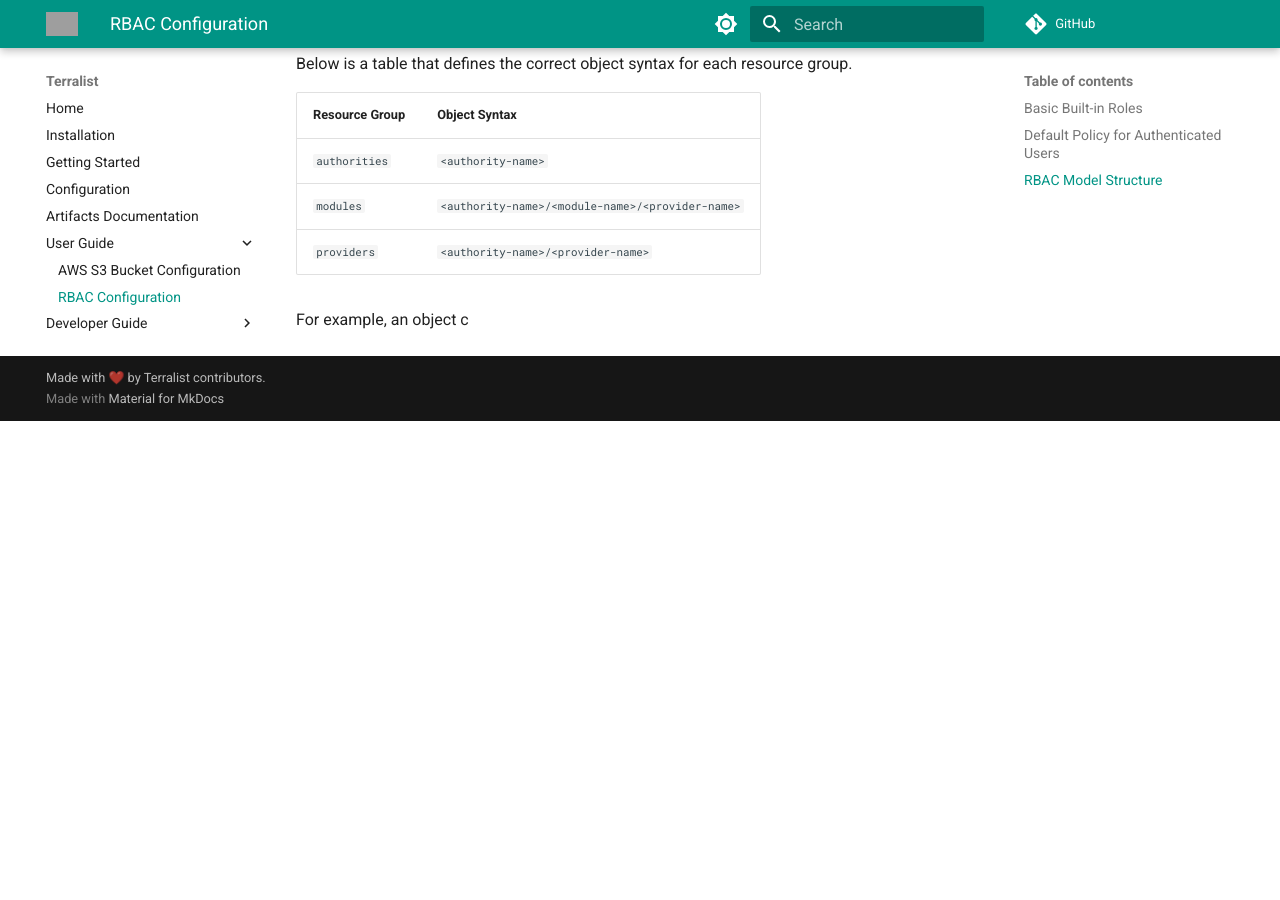
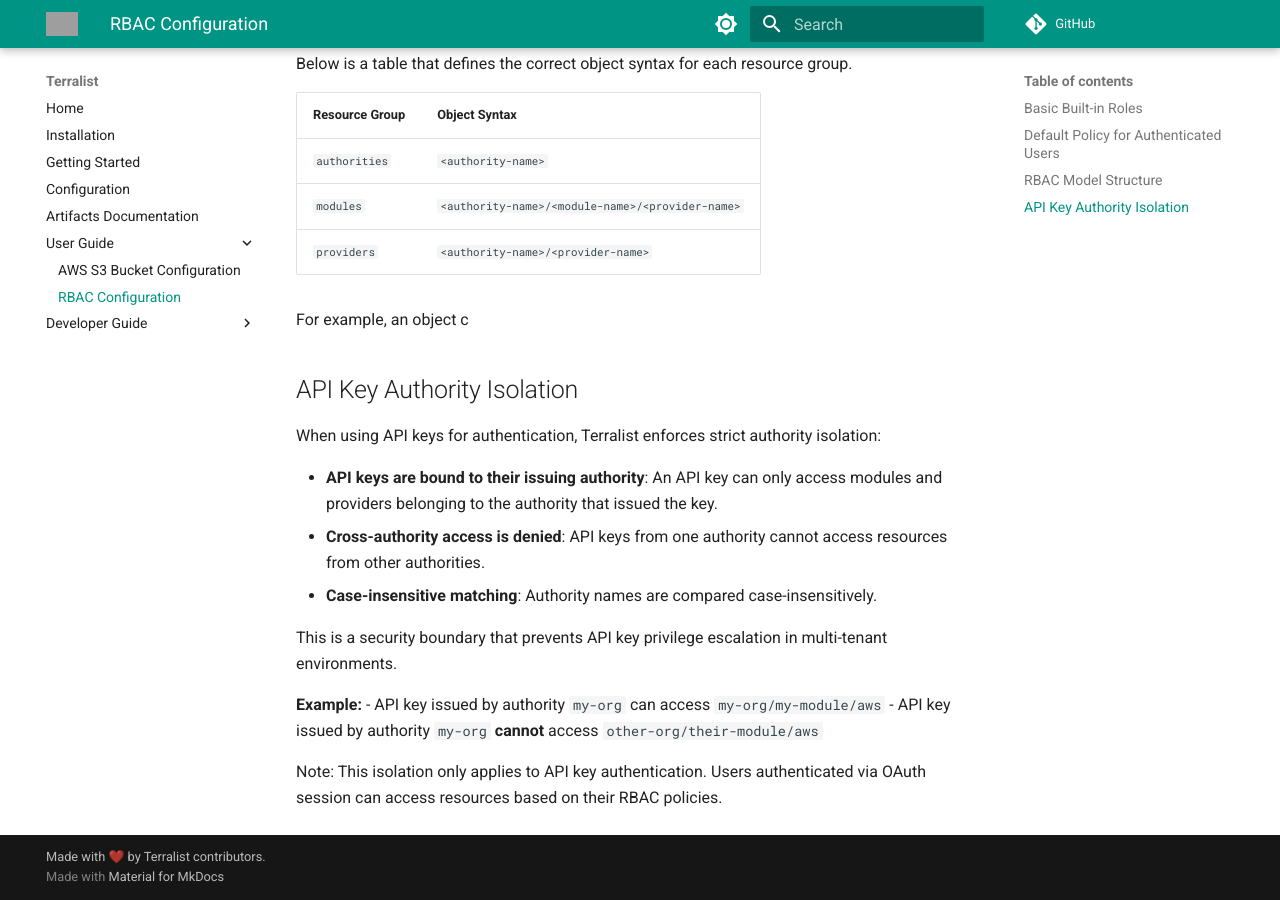
Before and after one commit to terralist/terralist, an MkDocs documentation site: the page built from docs/user-guide/rbac-configuration.md, in a window 1280 px wide and 900 px high, scrolled down 2168 px. Built offline with MkDocs 1.6.1 and Material for MkDocs 9.7.7, drawn with Linux system fonts in a browser that asks for light colours; comment, search, counter and statistics services are not loaded; before the commit the page ends 2589 px from its top, so only the background shows below that; some of the changed text lies outside the part shown; grey boxes are pictures that could not be loaded.

Commit message:
docs: document API key authority isolation

```diff
--- a/docs/user-guide/rbac-configuration.md
+++ b/docs/user-guide/rbac-configuration.md
@@ -66,3 +66,19 @@ Below is a table that defines the correct object syntax for each resource group.
 | `providers`    | `<authority-name>/<provider-name>`               |
 
  For example, an object c
+
+## API Key Authority Isolation
+
+When using API keys for authentication, Terralist enforces strict authority isolation:
+
+- **API keys are bound to their issuing authority**: An API key can only access modules and providers belonging to the authority that issued the key.
+- **Cross-authority access is denied**: API keys from one authority cannot access resources from other authorities.
+- **Case-insensitive matching**: Authority names are compared case-insensitively.
+
+This is a security boundary that prevents API key privilege escalation in multi-tenant environments.
+
+**Example:**
+- API key issued by authority `my-org` can access `my-org/my-module/aws`
+- API key issued by authority `my-org` **cannot** access `other-org/their-module/aws`
+
+Note: This isolation only applies to API key authentication. Users authenticated via OAuth session can access resources based on their RBAC policies.
```
Also changed, not shown: other parts of docs/user-guide/rbac-configuration.md (+1 -1 lines).
